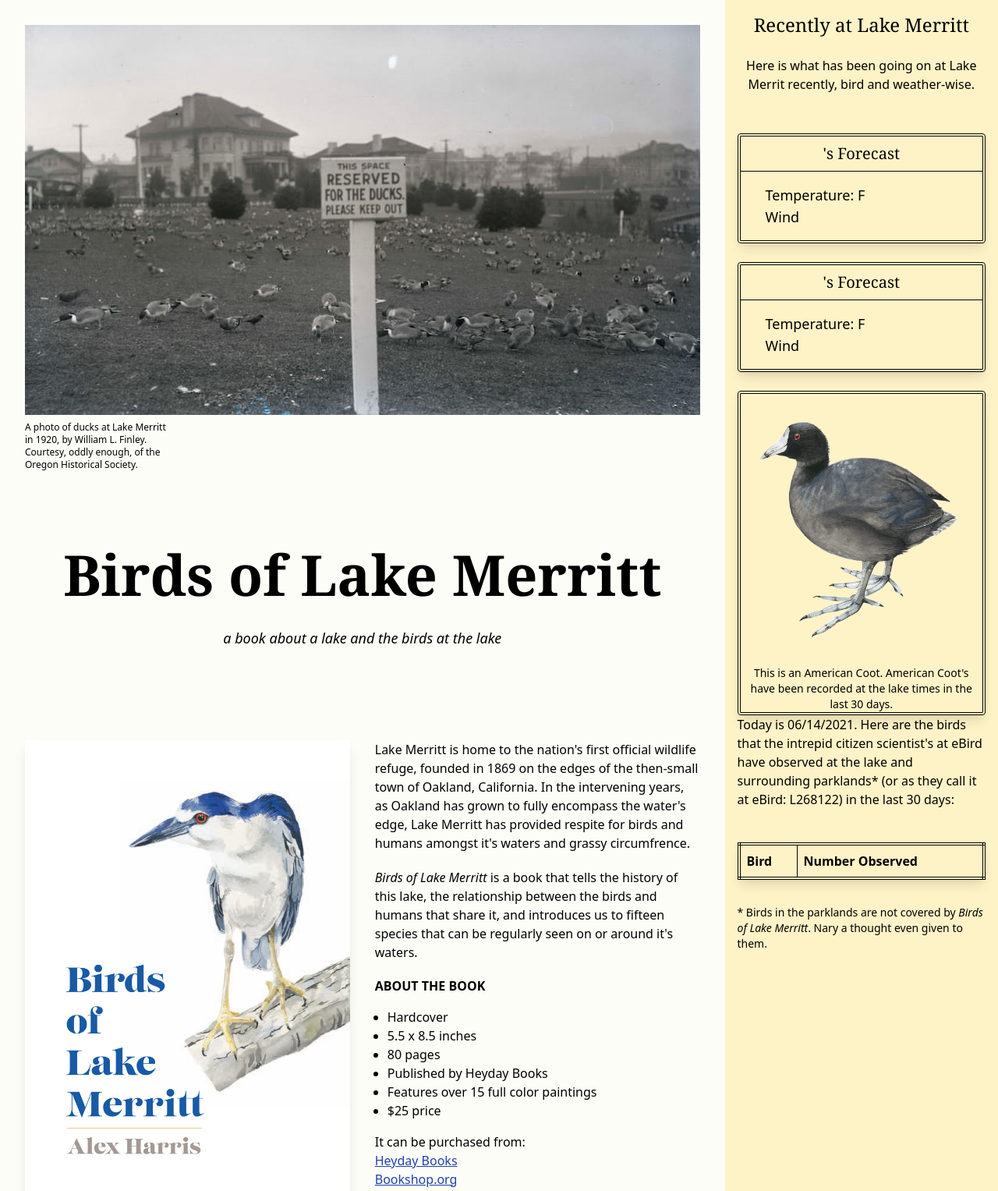
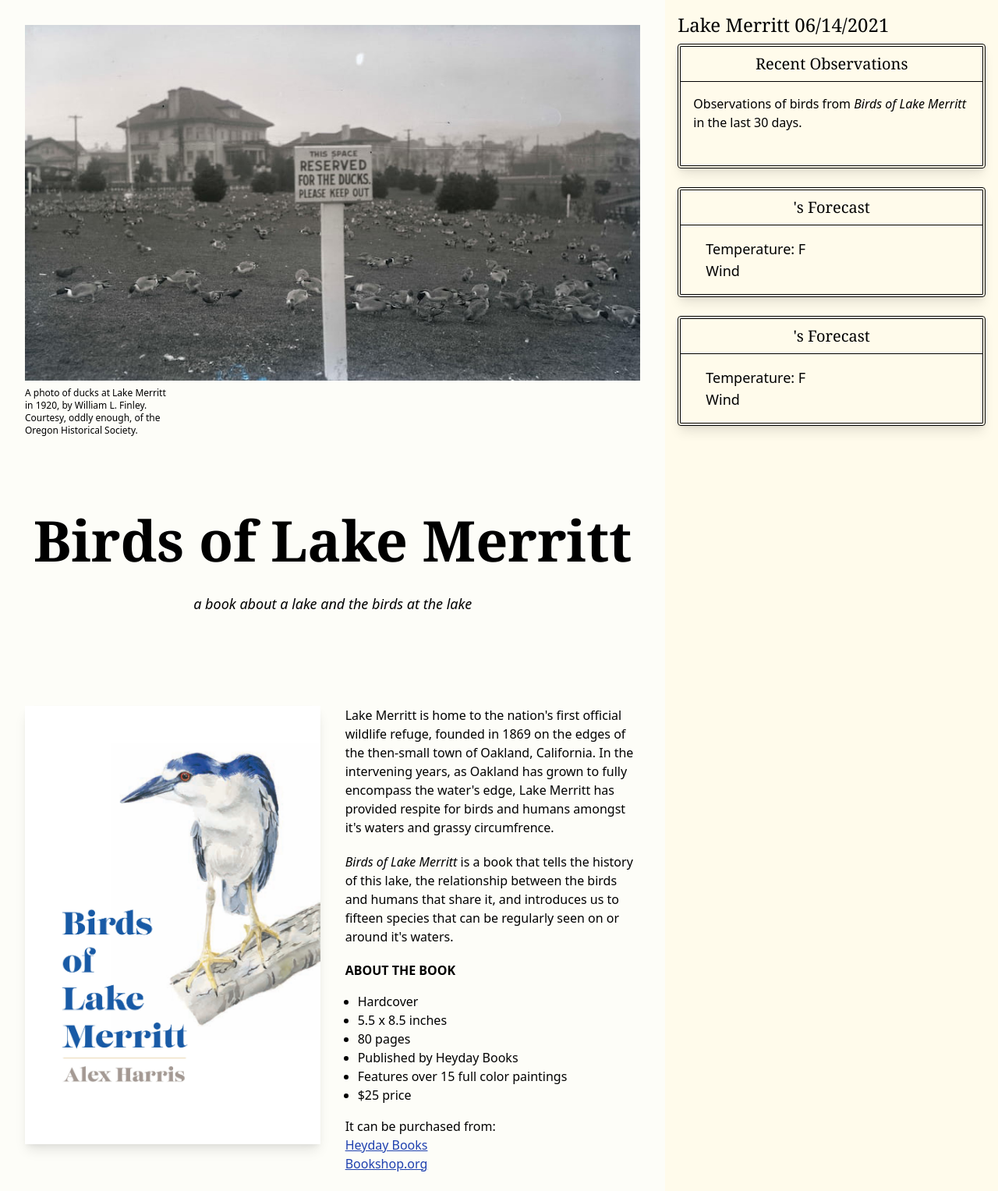
Before and after one commit to alexharris/birdsoflakemerritt, a plain HTML site: page index.html in a window 1280 px wide. Shown: the top 1527 px of the page at 78% size. Drawn offline with nearby package versions, Linux system fonts and the light colour scheme; no server answers.

Commit message:
sidebar tweaks

```diff
--- a/css/bolm.css
+++ b/css/bolm.css
@@ -15,8 +15,17 @@ body {
 
 
 td {
-    border: 1px solid black;
-    padding: 4px;
+    /* border: 1px solid black; */
+    padding:  0 16px;
+}
+
+td:last-of-type {
+
+ text-align: right;
+}
+
+th {
+    padding: 0;
 }
 
 blockquote {
--- a/index.html
+++ b/index.html
@@ -25,8 +25,8 @@
         <meta name="twitter:image" content="" />  <!-- An image representing the content of the page -->
         <meta name="twitter:image:alt" content="" /> <!-- Descriptive text of the image for visually impaired -->
     </head>
-    <body class="flex flex-col lg:flex-row">
-        <div>
+    <body class="flex flex-col xl:flex-row">
+        <div class="xl:w-2/3">
             <section id="intro" class="m-8">
                 <div class="text-center pb-24">
                     <figure class="pb-24">
@@ -125,20 +125,23 @@
 
             </section>
         </div>
-        <section id="ebird-section" class="p-8 mt-8 flex flex-col bg-yellow-100 lg:p-4 lg:mt-0">
-            <h2 class="font-serif pb-6 text-2xl self-center">Recently at Lake Merritt</h2>
-            <p class="text-center pb-8 lg:pb-0">Here is what has been going on at Lake Merrit recently, bird and weather-wise.</p>
-            <div class="flex flex-col sm:flex-row lg:flex-col md:space-x-8 space-y-12 md:space-y-0 lg:space-y-8 lg:space-x-0">
+        <section id="ebird-section" class="p-8 mt-8 flex flex-col bg-yellow-50 lg:p-4 lg:mt-0 xl:w-1/3">
+            <h2 class="font-serif pb-2 text-2xl">Lake Merritt <span id="today"></span></h2>
+            <div class="flex flex-col sm:flex-row lg:flex-col md:space-x-8 space-y-12 md:space-y-0 lg:space-y-4 lg:space-x-0">
                 <div class="md:w-3/5 lg:w-full lg:order-2">
-                    <p class="pb-6">Today is <span id="today"></span>. Here are the birds that the intrepid citizen scientist's at <a href="https://ebird.org">eBird</a> have observed at the lake and surrounding parklands* (or as they call it at eBird: <a href="https://ebird.org/hotspot/L268122">L268122</a>) in the last 30 days:</p>
-                    <table id="ebird" class="w-full mb-8 border-double border-4 border-black shadow-lg rounded font-sm">
-                        <thead>
-                            <th class="border border-black text-left p-2">Bird</th>
-                            <th class="border border-black text-left p-2">Number Observed</th>
-                        </thead>
+                    <div class="border-double border-4 border-black rounded shadow-lg mb-6 ">
+                        <h3 class="text-xl font-serif border-b border-black py-2 px-4 text-center">Recent Observations</h3>
+
+                        <p class="px-4 pt-4">Observations of birds from <em>Birds of Lake Merritt</em> in the last 30 days.</p>
+                        <table id="ebird" class="w-full mb-6">
+                            <!-- <thead>
+                                <th class="text-left p-2">Bird</th>
+                                <th class="text-left p-2">Number Observed</th>
+                            </thead> -->
                             <tbody></tbody>
                         </table>
-                    <p class="text-sm">* Birds in the parklands are not covered by <em>Birds of Lake Merritt</em>. Nary a thought even given to them.</p>
+                    </div>
+                    </div>
                 </div>
                 <div class="md:w-2/5 lg:w-full lg:order-1">
                     <div class="border-double border-4 border-black rounded shadow-lg mb-6">
@@ -167,17 +170,18 @@
                                 </ul>
                             </div>
                         </div>
-                        <figure class="border-double border-4 border-black rounded shadow-lg">
+                        <!-- <figure class="border-double border-4 border-black rounded shadow-lg mb-6">
+                            <h3 class="text-xl font-serif border-b border-black py-2 px-4 text-center">Coot Counter</h3>
+
                             <img src="images/coot.png"
                                     alt="Painting of an American Coot">
-                            <figcaption class="text-sm text-center pt-4">This is an American Coot. American Coot's have been recorded at the lake <span id="coot-number"></span> times in the last 30 days.</figcaption>
-                        </figure>
+                            <figcaption class="text-sm text-center pt-4">American Coot's have been recorded at the lake <span id="coot-number"></span> times in the last 30 days.</figcaption>
+                        </figure>                       -->
                     </div>
                 </div>
             </div>
 
         </section>
-
         <!-- This is footer stuff that should be on each page -->
         <script src="js/main.js"></script> <!-- Javacsript -->
     </body>
--- a/js/main.js
+++ b/js/main.js
@@ -38,11 +38,30 @@
 
  })();
 
+birdArray = [
+  'cangoo',
+  'bcnher',
+  'doccor',
+  'snoegr',
+  'amwpel',
+  'rudduc',
+  'grnher',
+  'y00475',
+  'grbher3',
+  'glwgul',
+  'gresca',
+  'comgol',
+  'belkin1',
+  'wesgre',
+  'canvas'
+]
+
 function showBirds(birds) {
     console.log(birds)
     var tbodyRef = document.getElementById('ebird').getElementsByTagName('tbody')[0];
     for (let i = 0; i < birds.length; i++) {
-
+      console.log(birds[i].sciName)
+        if(birdArray.includes(birds[i].speciesCode) == true) {
           // Insert a row at the end of table
           var newRow = tbodyRef.insertRow();
 
@@ -56,6 +75,8 @@ function showBirds(birds) {
           var newCell2 = newRow.insertCell();
           var newText2 = document.createTextNode(birds[i].howMany);
           newCell2.appendChild(newText2);
+
+        }
 
         if(birds[i].comName == 'American Coot') {
           document.getElementById('coot-number').textContent = birds[i].howMany
@@ -82,8 +103,3 @@ function showBirds(birds) {
   document.getElementById('weather-icon2').src = forecast.icon
 
 }
-
-//L268122
-//  l74e03ri8jei
-
-// https://api.weather.gov/gridpoints/MTR/89,104/forecast
```
Lines whose indentation alone changed are shown as unchanged.
